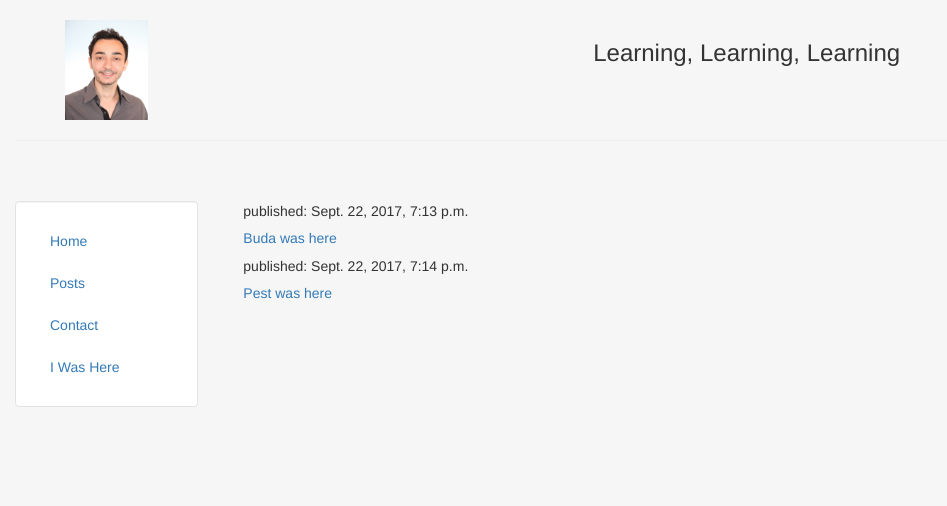
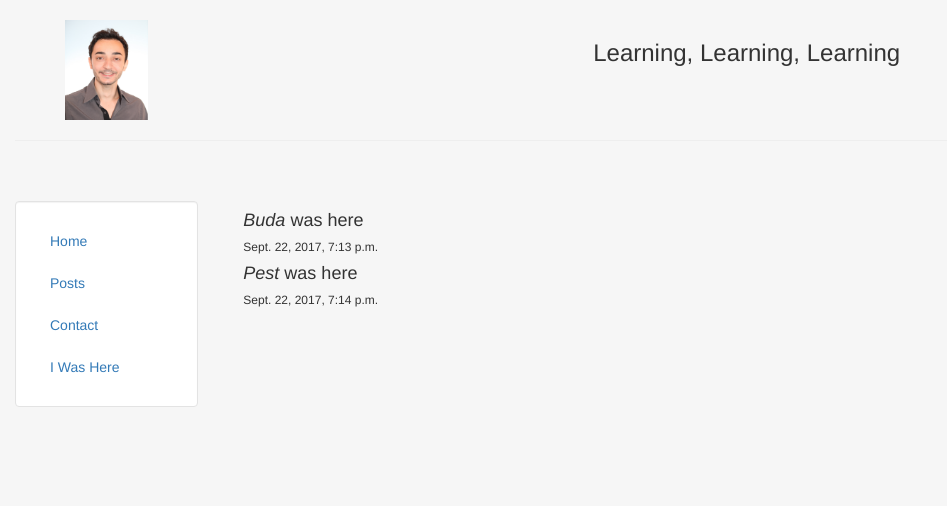
Before and after one commit to ciyatg/django-blog-2, a Django app: page /i_was_here/ in a window 1280 px wide. Shown: the top 506 px of the page, without its empty margins (0-947 px from the left). Run offline with Django 3.2, Linux system fonts and the light colour scheme; data comes from the database, SQL or seed files in the repository; both versions use the stored data as it was after the commit; some libraries are stand-ins or nearby versions.

Commit message:
some HTML work

```diff
--- a/blog/i_was_here/templates/i_was_here/here_list.html
+++ b/blog/i_was_here/templates/i_was_here/here_list.html
@@ -1,10 +1,10 @@
 {% extends "personal/header.html" %}
+
 
 {% block content %}
 
 	{% for person in people %}
-	    <p>published: {{ person.published_date }}</p>
-		<h5><a href="/i_was_here/{{person.id}}">  {{ person }} was here</a></h5>
+	    <h4>  <em>{{ person }}</em> was here </h4> <h6>{{ person.published_date }}</h4>
 	{% endfor %}
 
 {% endblock %}
--- a/blog/personal/templates/personal/header.html
+++ b/blog/personal/templates/personal/header.html
@@ -6,7 +6,7 @@
 	<meta charset="utf-8" />
 	{% load staticfiles %}
 	<link rel="stylesheet" href="{% static 'personal/css/bootstrap.min.css' %}" type = "text/css"/>
-	<meta name="viewport" content = "width=device-width, initial-scale=1.0">
+	<meta name="viewport" content = "width=device-width, initial-scale=1.0">   <!–– Here we install bootstrap. We do not download any files. We only point to them on the internet. ––>
 
 	<style type="text/css">
 		html,
```
Also changed, not shown: blog/db.sqlite3.
